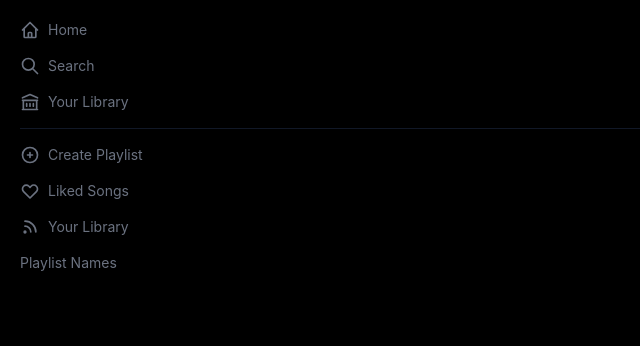
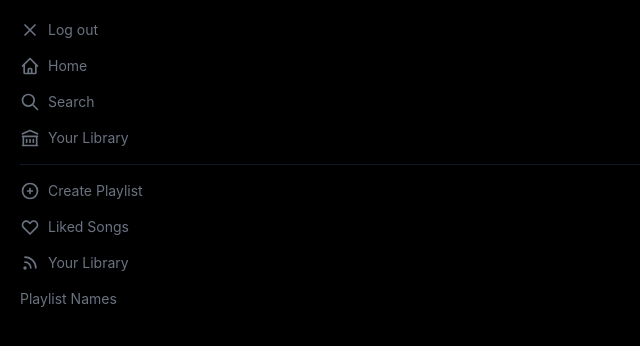
Before and after one commit to RubenOlano/Spoticlone, a Next.js app: page / in a window 1280 px wide. Shown: the top 346 px of the page, without its empty margins (0-640 px from the left). Built offline with nearby package versions, Linux system fonts and the light colour scheme.

Commit message:
Implement auth

```diff
--- a/lib/spotify.ts
+++ b/lib/spotify.ts
@@ -4,7 +4,6 @@ const scopes: string = [
   "user-read-email",
   "playlist-read-private",
   "playlist-read-collaborative",
-  "user-read-email",
   "streaming",
   "user-read-private",
   "user-read-playback-state",
@@ -13,8 +12,6 @@ const scopes: string = [
   "user-read-recently-played",
   "user-modify-playback-state",
   "user-read-currently-playing",
-  "user-read-playback-state",
-  "user-read-following",
 ].join(",");
 
 const params = {
--- a/src/components/Sidebar/Sidebar.tsx
+++ b/src/components/Sidebar/Sidebar.tsx
@@ -6,12 +6,21 @@ import {
   PlusCircleIcon,
   RssIcon,
   SearchIcon,
+  XIcon,
 } from "@heroicons/react/outline";
+import { signIn, signOut } from "next-auth/react";
 
 const Sidebar = () => {
   return (
     <div className="text-gray-500 p-5 text-sm border-r-gray-900">
       <div className="space-y-4">
+        <button
+          onClick={() => signOut()}
+          className="flex items-center space-x-2 hover:text-white"
+        >
+          <XIcon className="h-5 w-5" />
+          <p>Log out</p>
+        </button>
         <button className="flex items-center space-x-2 hover:text-white">
           <HomeIcon className="h-5 w-5" />
           <p>Home</p>
--- a/src/pages/login.tsx
+++ b/src/pages/login.tsx
@@ -7,6 +7,8 @@ import {
   signIn,
 } from "next-auth/react";
 import { BuiltInProviderType } from "next-auth/providers";
+import Image from "next/image";
+import logo from "../images/logo.png";
 
 interface Props {
   providers: Record<
@@ -16,7 +18,22 @@ interface Props {
 }
 
 const Login: NextPage<Props> = ({ providers }) => {
-  return <div>This is the login page</div>;
+  return (
+    <div className="flex flex-col items-center bg-black min-h-screen justify-center w-full">
+      <Image src={logo} className="w-52 mb-5" alt="logo" />
+
+      {Object.values(providers).map((provider) => (
+        <div key={provider.id}>
+          <button
+            onClick={() => signIn(provider.id, { callbackUrl: "/" })}
+            className="bg-[#18D860] text-white p-5 rounded-full"
+          >
+            Login with {provider.name}
+          </button>
+        </div>
+      ))}
+    </div>
+  );
 };
 
 export default Login;
```
